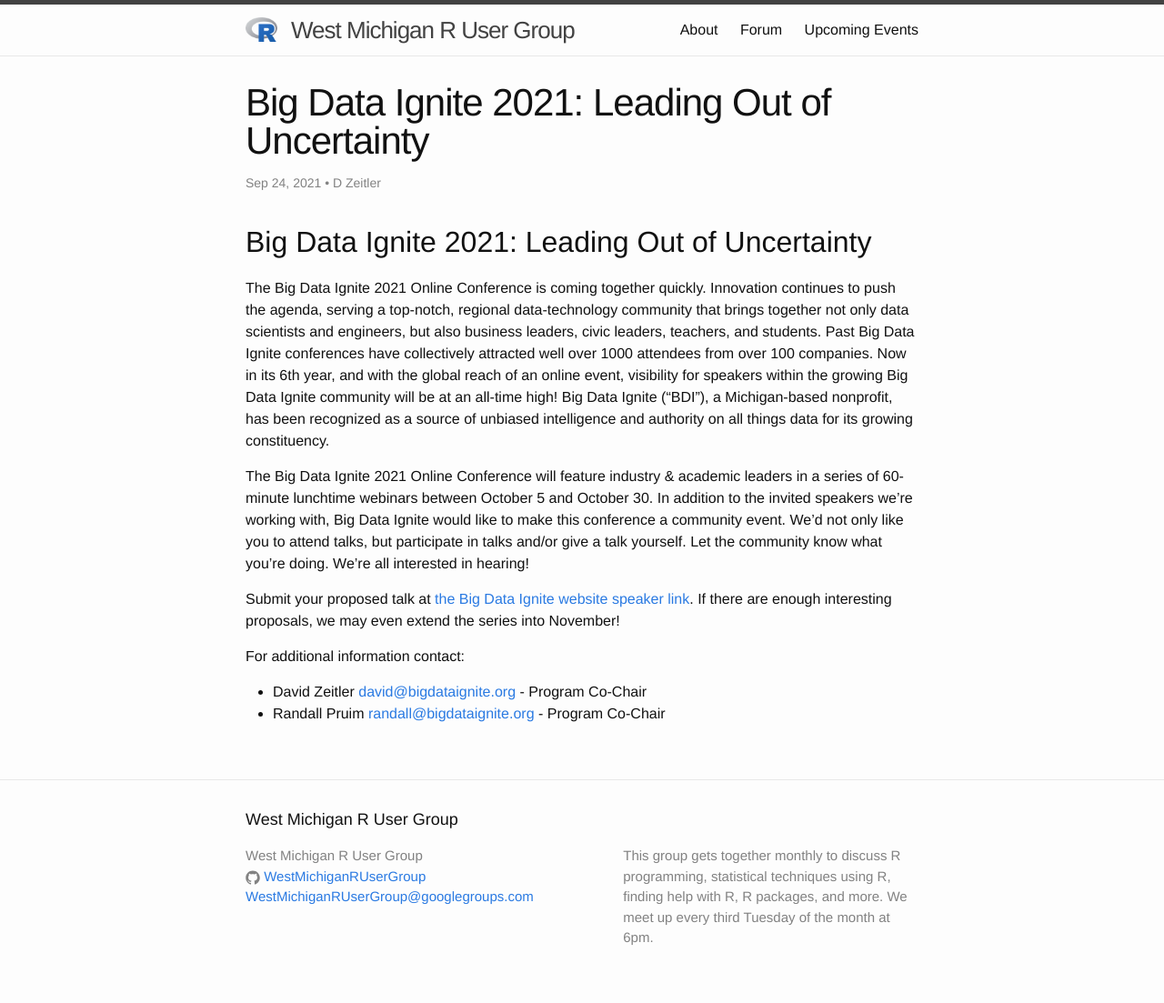
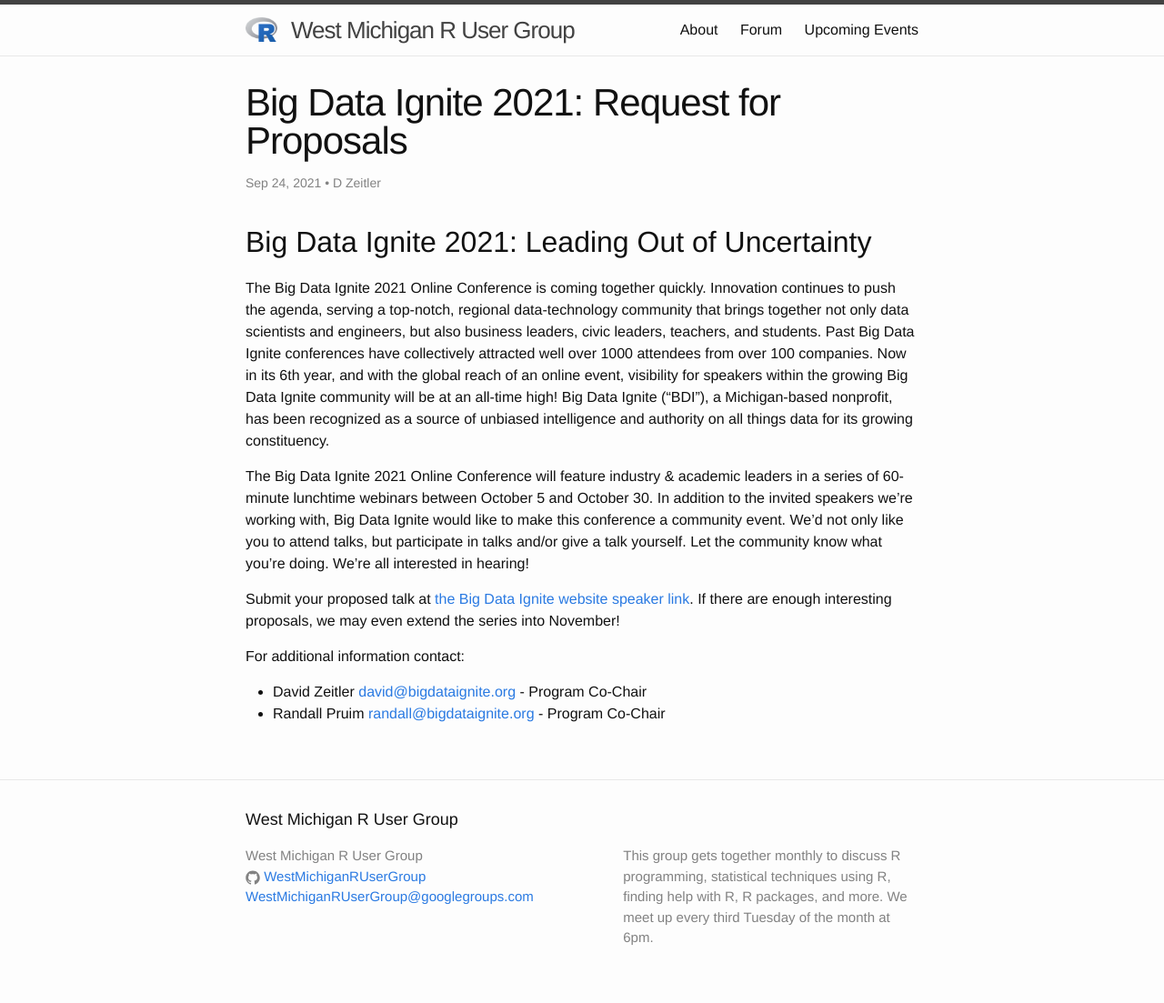
Before and after one commit to WestMichiganRUserGroup/WestMichiganRUserGroup.github.io, a Jekyll site: the page built from _posts/2021-09-24-BigDataIgnite2021-RFP.md, in a window 1280 px wide. Shown: the whole page at 91% size. Built offline with Jekyll 4.4.1, drawn with Linux system fonts in a browser that asks for light colours.

Commit message:
Update 2021-09-24-BigDataIgnite2021-RFP.md

```diff
--- a/_posts/2021-09-24-BigDataIgnite2021-RFP.md
+++ b/_posts/2021-09-24-BigDataIgnite2021-RFP.md
@@ -1,6 +1,6 @@
 ---
 layout: post
-title: "Big Data Ignite 2021: Leading Out of Uncertainty"
+title: "Big Data Ignite 2021: Request for Proposals"
 date: 2021-09-24
 author: D Zeitler
 categories: jekyll update
```
